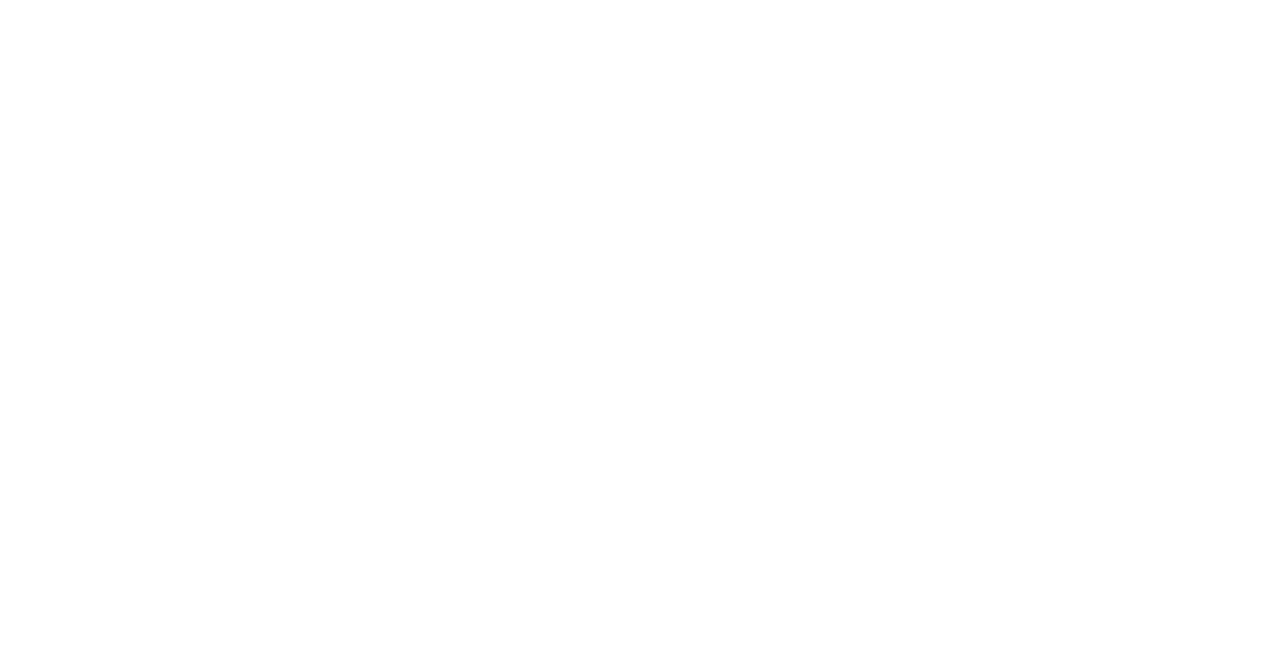
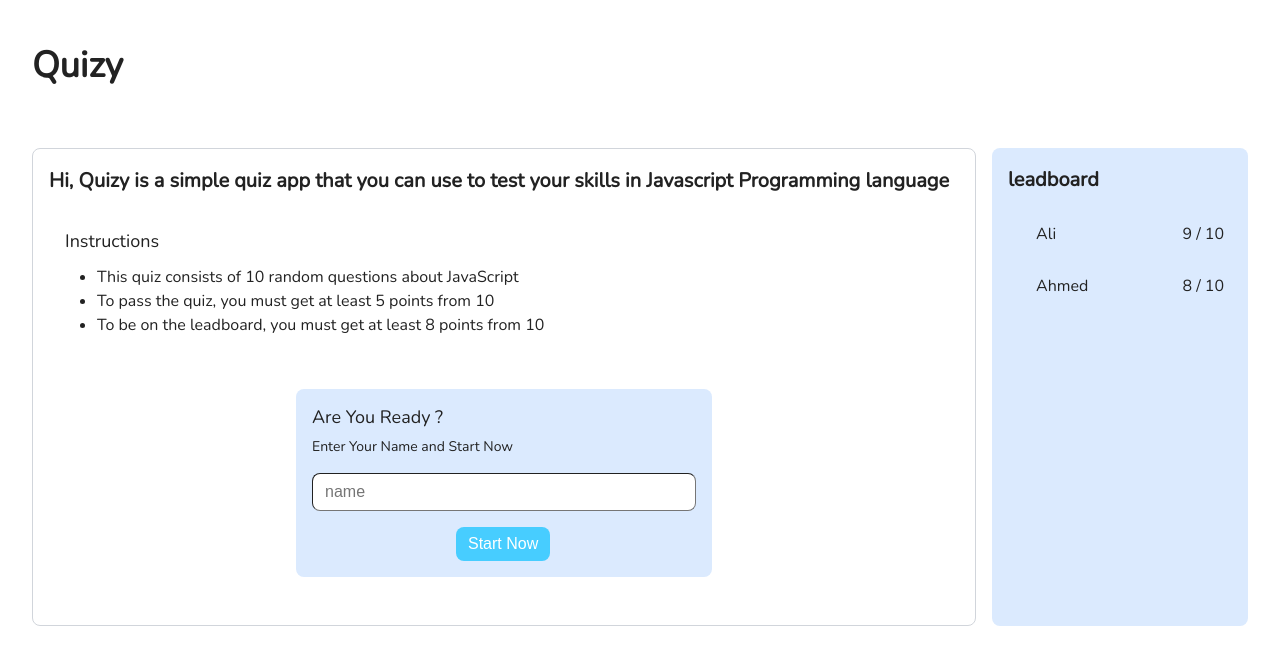
Before and after one commit to GSG-G10/abdallah-quiz-app, a plain HTML site: page index.html in a window 1280 px wide. Drawn offline with nearby package versions, Linux system fonts and the light colour scheme.

Commit message:
create home page style

```diff
--- a/css/style.css
+++ b/css/style.css
@@ -1,3 +1,163 @@
 body {
     font-family: Nunito, "San Serif";
 }
+
+/* global classes */
+.container{
+    max-width: 1280px;
+    margin: 1rem auto;
+}
+
+.row{
+    background-color: rgba(219, 234, 254, 1);
+    padding: 1rem;
+    border-radius: 0.5rem;
+}
+
+.header{
+    margin-top: 2rem;
+    margin-bottom: 2rem;
+    font-size: 2.25rem;
+    font-weight: 700;
+    padding: 1rem 2rem;
+}
+/* end global classes */
+
+/* ------------------------ */
+
+/* main page classes */
+.main-page{
+    display: flex;
+    justify-content: space-between;
+    padding: 1rem 2rem;
+}
+
+.main-page-description{
+    flex: 1 1 0%;
+    border: 1px solid rgb(209, 213, 219);
+    border-radius: 0.5rem;
+    padding: 1rem;
+    max-width: 950px;
+    margin-right: 1rem;
+}
+
+.main-page-description h2{
+    font-size: 1.25rem;
+    font-weight: 600;
+    line-height: 2rem;
+}
+
+/* start now div */
+.start-now{
+    max-width: 24rem;
+    margin: 2rem auto;
+}
+
+.start-caption{
+    margin-bottom: 1rem;
+}
+
+.start-caption h3{
+    font-size: 1.125rem;
+    line-height: 1.5rem;
+    font-weight: 500;
+}
+
+.start-caption p{
+    font-size: 0.875rem;
+    line-height: 1.25rem;
+    margin-top: 0.5rem;
+}
+
+.start-form input{
+    box-sizing: border-box;
+    width: 100%;
+    font-size: 1rem;
+    font-weight: 400;
+    border-width: 1px;
+    border-radius: 0.5rem;
+    line-height: 1.5rem;
+    padding: .375rem .75rem;
+    margin-bottom: 1rem;
+}
+
+.start-form button{
+    background-color: #47cdff;
+    border-radius: 0.5rem;
+    padding-top: 0.5rem;
+    padding-bottom: 0.5rem;
+    padding-left: 0.75rem;
+    padding-right: 0.75rem;
+    color: white;
+    border: 0;
+}
+
+.start-form button:hover{
+    background-color: #3B82F6;
+}
+
+.button-box{
+    width: 6rem;
+    margin: 0 auto;
+}
+
+.instructions{
+    padding: 1rem;
+    margin-top: 1rem;
+}
+
+.instructions h3{
+    font-size: 1.125rem;
+    line-height: 1.5rem;
+    font-weight: 500;
+    margin-bottom: 1rem;
+}
+
+.instructions ul{
+    list-style: disc;
+}
+
+.instructions li{
+    margin-bottom: 0.5rem;
+    margin-left: 2rem;
+}
+
+/* side nav */
+.side-nav{
+    min-width: 14rem;
+}
+
+.leadboard h2{
+    font-size: 1.25rem;
+    font-weight: 600;
+    margin-bottom: 1.25rem;
+    line-height: 2rem;
+}
+
+.leadboard li{
+    display: flex;
+    justify-content: space-between;
+    padding: 0.5rem;
+    margin-bottom: 1rem;
+    margin-left: 1.25rem;
+    font-size: 1rem;
+    line-height: 1.25rem;
+}
+
+
+
+
+
+
+@media(max-width:700px){
+    .main-page{
+        flex-direction: column;
+    }
+    .main-page-description{
+        margin-right: 0;
+        margin-bottom: 1rem;
+    }
+    .leadboard li{
+        justify-content: space-around;
+    }
+}
--- a/index.html
+++ b/index.html
@@ -15,7 +15,45 @@
 </head>
 
 <body>
+    <header class="container header">
+        <h1>Quizy</h1>
+    </header>
 
+    <section class="container main-page">
+        <main class="main-page-description">
+            <h2>Hi, Quizy is a simple quiz app that you can use to test your skills in Javascript Programming language
+            </h2>
+            <div class="instructions">
+                <h3>Instructions</h3>
+                <ul>
+                    <li>This quiz consists of 10 random questions about JavaScript </li>
+                    <li>To pass the quiz, you must get at least 5 points from 10</li>
+                    <li>To be on the leadboard, you must get at least 8 points from 10</li>
+                </ul>
+            </div>
+            <div class="row start-now">
+                <div class="start-caption">
+                    <h3>Are You Ready ?</h3>
+                    <p>Enter Your Name and Start Now</p>
+                </div>
+                <div class="start-form">
+                    <input type="text" placeholder="name">
+                    <div class="button-box">
+                        <button type="button">Start Now</button>
+                    </div>
+                </div>
+            </div>
+        </main>
+        <nav class="row side-nav">
+            <div class="leadboard">
+                <h2>leadboard</h2>
+                <ul>
+                    <li>Ali <span>9 / 10</span></li>
+                    <li>Ahmed <span>8 / 10</span></li>
+                </ul>
+            </div>
+        </nav>
+    </section>
 </body>
 
 </html>
```
